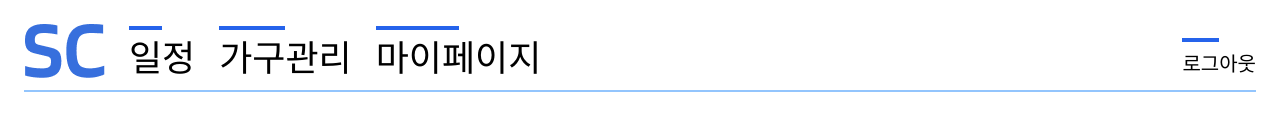
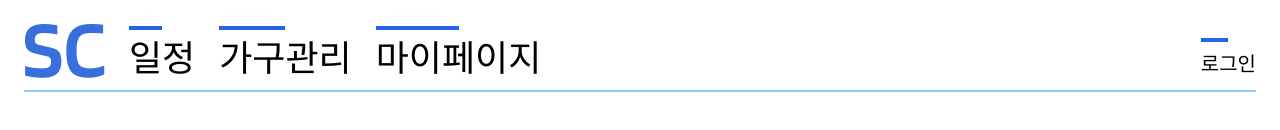
Before and after one commit to 2yunseong/Silver-Connect, a React (Create React App) app in the folder fe/: page /login in a window 1280 px wide. Shown: the top 130 px of the page. Built offline with nearby package versions, Linux system fonts and the light colour scheme; a small style sheet from the web is missing.

Commit message:
feat(Login): 로그인 상태 관리

```diff
--- a/fe/src/App.js
+++ b/fe/src/App.js
@@ -6,11 +6,13 @@ import MyPage from './MyPage/MyPage';
 import Select from './HouseHolds/Select';
 import SignUp from './SignUp/SignUp';
 import Login from './Login/Login';
+import { useState } from 'react';
 
 function App() {
+  const [isLogin, setIsLogin] = useState(false);
   return (
     <BrowserRouter>
-      <Navbar />
+      <Navbar isLogin={isLogin} />
       <Routes>
         <Route path='/' element={<Homepage />} />
         <Route path='/homepage' element={<Homepage />} />
@@ -18,7 +20,7 @@ function App() {
         <Route path='/household/:id/' element={<Select />} />
         <Route path='/mypage' element={<MyPage />} />
         <Route path='/signup' element={<SignUp />} />
-        <Route path='/login' element={<Login />} />
+        <Route path='/login' element={<Login setIsLogin={setIsLogin} />} />
       </Routes>
     </BrowserRouter>
   );
--- a/fe/src/Login/Login.jsx
+++ b/fe/src/Login/Login.jsx
@@ -2,12 +2,13 @@ import { useNavigate } from 'react-router-dom';
 import useInput from '../Hooks/useInput';
 import './Login.css';
 
-const Login = () => {
+const Login = ({ setIsLogin }) => {
   const navigate = useNavigate();
   const email = useInput();
   const password = useInput();
 
   const onLogin = () => {
+    setIsLogin(true);
     navigate('/');
   };
 
--- a/fe/src/Navbar/Navbar.jsx
+++ b/fe/src/Navbar/Navbar.jsx
@@ -1,24 +1,27 @@
 import { Link } from 'react-router-dom';
 
-function Navbar() {
+function Navbar({ isLogin }) {
   return (
-    <div className="flex items-end mx-6 mt-6 pb-3 border-b-2 border-blue-300">
+    <div className='flex items-end mx-6 mt-6 pb-3 border-b-2 border-blue-300'>
       <Link to={`/homepage`}>
-        <img alt="logo" src="./images/logo.png" />
+        <img alt='logo' src='./images/logo.png' />
       </Link>
       <NavbarComponent link={'/homepage'} text={'일정'} />
       <NavbarComponent link={'/household'} text={'가구관리'} />
       <NavbarComponent link={'/mypage'} text={'마이페이지'} />
-      <NavbarComponentRight link={'/logout'} text={'로그아웃'} />
+      <NavbarComponentRight
+        link={'/login'}
+        text={isLogin ? '로그아웃' : '로그인'}
+      />
     </div>
   );
 }
 
 function NavbarComponent(prop) {
   return (
-    <Link to={prop.link} className="pl-6">
-      <div className="w-1/2 border-t-4 border-blue-600"></div>
-      <div className="text-4xl pt-2">
+    <Link to={prop.link} className='pl-6'>
+      <div className='w-1/2 border-t-4 border-blue-600'></div>
+      <div className='text-4xl pt-2'>
         <div className={prop.customCss}>{prop.text}</div>
       </div>
     </Link>
@@ -27,7 +30,7 @@ function NavbarComponent(prop) {
 
 function NavbarComponentRight(prop) {
   return (
-    <div className="right-0 absolute pr-6">
+    <div className='right-0 absolute pr-6'>
       <NavbarComponent
         link={prop.link}
         text={prop.text}
```
